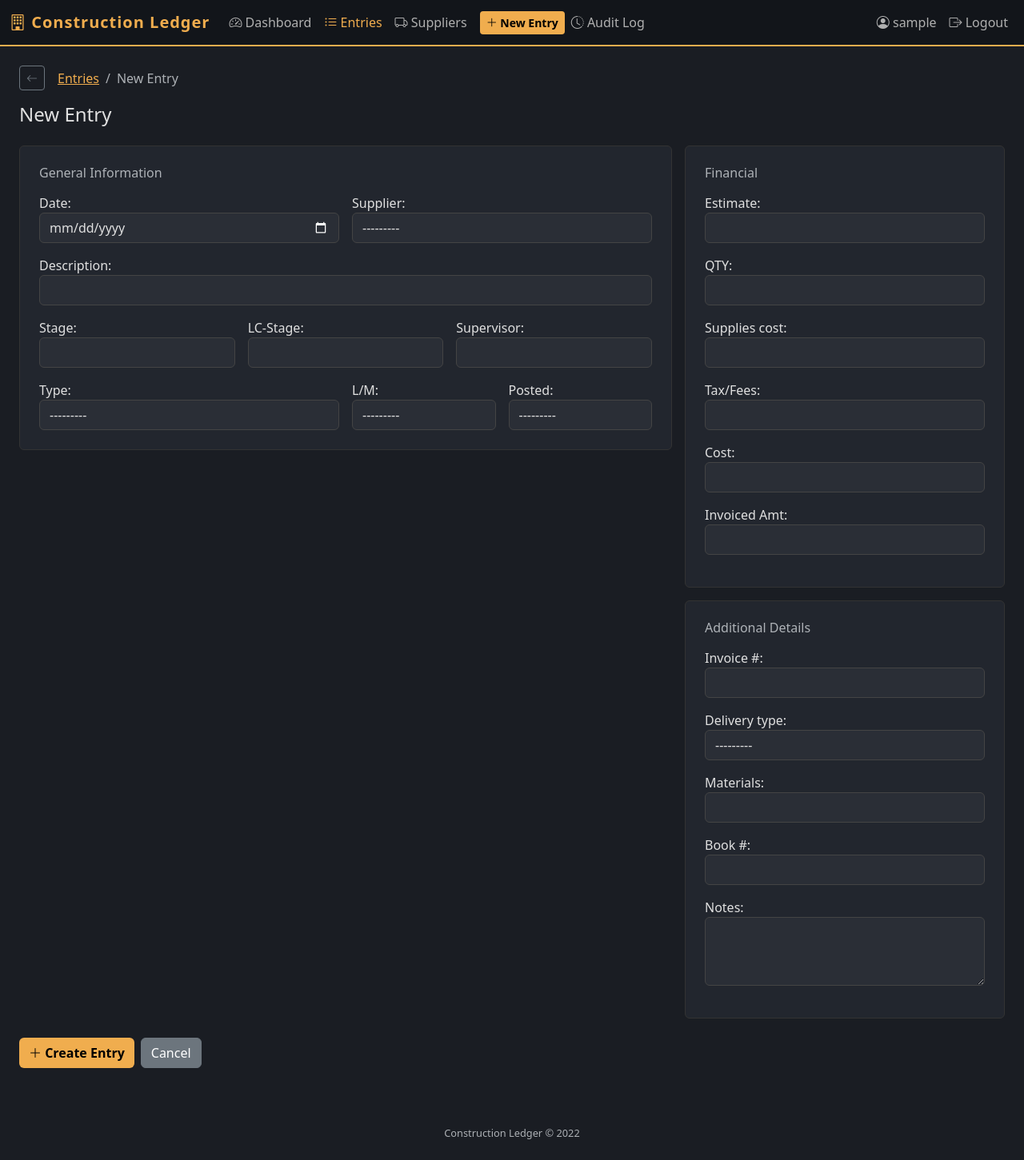
After one commit to strogers3/construction-ledger, a Django app: page /entries/new/ in a window 1280 px wide. The commit adds this page. Shown: the whole page at 80% size. Run offline with Django 5.2, Linux system fonts and the light colour scheme; the visitor is signed in with stand-in values (Sample User, id 1); data that the repository does not hold is empty.

Commit message:
Add new entry form and edit audit logging
- New entry form at /entries/new/ with permission gating (add_constructionentry)
- EntryChangeLog model tracks create/edit/split actions with user, timestamp,
  and field-level diffs (old → new) stored as JSON
- entry_edit snapshots field values before save and logs only changed fields
- entry_split logs before deleting the original entry, preserving the PK
- Per-entry Change History section on entry detail page
- Global /audit-log/ page (staff/superuser only) with paginated event list
- New Entry button in navbar and entry list header
- Migration 0003 for EntryChangeLog model

Co-Authored-By: Claude Sonnet 4.6 <noreply@anthropic.com>

```diff
--- a/ledger/models.py
+++ b/ledger/models.py
@@ -1,3 +1,4 @@
+from django.contrib.auth import get_user_model
 from django.db import models
 
 
@@ -70,3 +71,37 @@ class ConstructionEntry(models.Model):
 
     def __str__(self):
         return f"{self.date} - {self.description[:50]}"
+
+
+class EntryChangeLog(models.Model):
+    ACTION_CHOICES = [
+        ('create', 'Create'),
+        ('edit',   'Edit'),
+        ('delete', 'Delete'),
+        ('split',  'Split'),
+    ]
+
+    entry = models.ForeignKey(
+        ConstructionEntry,
+        on_delete=models.SET_NULL,
+        null=True, blank=True,
+        related_name='change_logs',
+    )
+    entry_id_snapshot = models.IntegerField(null=True, blank=True)
+    user = models.ForeignKey(
+        get_user_model(),
+        on_delete=models.SET_NULL,
+        null=True, blank=True,
+    )
+    timestamp = models.DateTimeField(auto_now_add=True)
+    action = models.CharField(max_length=10, choices=ACTION_CHOICES)
+    changes = models.JSONField(default=dict, blank=True)
+    notes = models.CharField(max_length=500, blank=True)
+
+    class Meta:
+        ordering = ['-timestamp']
+        verbose_name = "Entry Change Log"
+        verbose_name_plural = "Entry Change Logs"
+
+    def __str__(self):
+        return f"{self.timestamp:%Y-%m-%d %H:%M} — {self.action} entry #{self.entry_id_snapshot}"
--- a/ledger/templates/ledger/base.html
+++ b/ledger/templates/ledger/base.html
@@ -73,6 +73,20 @@
                             <i class="bi bi-truck"></i> Suppliers
                         </a>
                     </li>
+                    {% if perms.ledger.add_constructionentry %}
+                    <li class="nav-item ms-2 my-auto">
+                        <a class="btn btn-accent btn-sm" href="{% url 'ledger:entry_create' %}">
+                            <i class="bi bi-plus-lg"></i> New Entry
+                        </a>
+                    </li>
+                    {% endif %}
+                    {% if user.is_staff or user.is_superuser %}
+                    <li class="nav-item">
+                        <a class="nav-link {% if request.resolver_match.url_name == 'audit_log' %}active{% endif %}" href="{% url 'ledger:audit_log' %}">
+                            <i class="bi bi-clock-history"></i> Audit Log
+                        </a>
+                    </li>
+                    {% endif %}
                 </ul>
                 <ul class="navbar-nav ms-auto">
                     {% if user.is_authenticated %}
--- /dev/null
+++ b/ledger/templates/ledger/entry_create.html
@@ -0,0 +1,80 @@
+{% extends "ledger/base.html" %}
+
+{% block title %}New Entry - Construction Ledger{% endblock %}
+
+{% block content %}
+<div class="d-flex align-items-center gap-3 mb-3">
+    <a href="javascript:history.back()" class="btn btn-sm btn-outline-secondary"><i class="bi bi-arrow-left"></i></a>
+    <nav aria-label="breadcrumb" class="mb-0">
+        <ol class="breadcrumb mb-0">
+            <li class="breadcrumb-item"><a href="{% url 'ledger:entry_list' %}">Entries</a></li>
+            <li class="breadcrumb-item active">New Entry</li>
+        </ol>
+    </nav>
+</div>
+
+<h4 class="mb-4">New Entry</h4>
+
+<form method="post">
+    {% csrf_token %}
+
+    <div class="row g-3">
+        <!-- Main Info -->
+        <div class="col-lg-8">
+            <div class="card p-4 mb-3">
+                <h6 class="text-muted mb-3">General Information</h6>
+                <div class="row g-3">
+                    <div class="col-md-6">{{ form.date.label_tag }} {{ form.date }}</div>
+                    <div class="col-md-6">{{ form.supplier.label_tag }} {{ form.supplier }}</div>
+                    <div class="col-md-12">{{ form.description.label_tag }} {{ form.description }}</div>
+                    <div class="col-md-4">{{ form.stage.label_tag }} {{ form.stage }}</div>
+                    <div class="col-md-4">{{ form.lc_stage.label_tag }} {{ form.lc_stage }}</div>
+                    <div class="col-md-4">{{ form.supervisor.label_tag }} {{ form.supervisor }}</div>
+                    <div class="col-md-6">{{ form.type_description.label_tag }} {{ form.type_description }}</div>
+                    <div class="col-md-3">{{ form.lm.label_tag }} {{ form.lm }}</div>
+                    <div class="col-md-3">{{ form.posted.label_tag }} {{ form.posted }}</div>
+                </div>
+            </div>
+        </div>
+
+        <!-- Financial -->
+        <div class="col-lg-4">
+            <div class="card p-4 mb-3">
+                <h6 class="text-muted mb-3">Financial</h6>
+                <div class="mb-3">{{ form.estimate.label_tag }} {{ form.estimate }}</div>
+                <div class="mb-3">{{ form.qty.label_tag }} {{ form.qty }}</div>
+                <div class="mb-3">{{ form.supplies_cost.label_tag }} {{ form.supplies_cost }}</div>
+                <div class="mb-3">{{ form.tax_fees.label_tag }} {{ form.tax_fees }}</div>
+                <div class="mb-3">{{ form.cost.label_tag }} {{ form.cost }}</div>
+                <div class="mb-3">{{ form.invoiced_amt.label_tag }} {{ form.invoiced_amt }}</div>
+            </div>
+
+            <div class="card p-4">
+                <h6 class="text-muted mb-3">Additional Details</h6>
+                <div class="mb-3">{{ form.invoice_number.label_tag }} {{ form.invoice_number }}</div>
+                <div class="mb-3">{{ form.delivery_type.label_tag }} {{ form.delivery_type }}</div>
+                <div class="mb-3">{{ form.materials.label_tag }} {{ form.materials }}</div>
+                <div class="mb-3">{{ form.book_number.label_tag }} {{ form.book_number }}</div>
+                <div class="mb-3">{{ form.notes.label_tag }} {{ form.notes }}</div>
+            </div>
+        </div>
+    </div>
+
+    {% if form.errors %}
+    <div class="alert alert-danger mt-3">
+        <ul class="mb-0">
+        {% for field, errors in form.errors.items %}
+            {% for error in errors %}
+            <li><strong>{{ field }}:</strong> {{ error }}</li>
+            {% endfor %}
+        {% endfor %}
+        </ul>
+    </div>
+    {% endif %}
+
+    <div class="mt-4 d-flex gap-2">
+        <button type="submit" class="btn btn-accent"><i class="bi bi-plus-lg"></i> Create Entry</button>
+        <a href="{% url 'ledger:entry_list' %}" class="btn btn-secondary">Cancel</a>
+    </div>
+</form>
+{% endblock %}
--- a/ledger/urls.py
+++ b/ledger/urls.py
@@ -6,9 +6,11 @@ app_name = 'ledger'
 urlpatterns = [
     path('', views.dashboard, name='dashboard'),
     path('entries/', views.entry_list, name='entry_list'),
+    path('entries/new/', views.entry_create, name='entry_create'),
     path('entries/<int:pk>/', views.entry_detail, name='entry_detail'),
     path('entries/<int:pk>/edit/', views.entry_edit, name='entry_edit'),
     path('entries/<int:pk>/split/', views.entry_split, name='entry_split'),
+    path('audit-log/', views.audit_log, name='audit_log'),
     path('suppliers/', views.supplier_list, name='supplier_list'),
     path('suppliers/<int:pk>/', views.supplier_detail, name='supplier_detail'),
     path('suppliers/<int:pk>/rename/', views.supplier_rename, name='supplier_rename'),
--- a/ledger/views.py
+++ b/ledger/views.py
@@ -6,7 +6,7 @@ from django.core.paginator import Paginator
 from django.forms import formset_factory
 from django.contrib.auth.decorators import login_required, permission_required
 
-from .models import ConstructionEntry, Supplier, TypeDescription
+from .models import ConstructionEntry, Supplier, TypeDescription, EntryChangeLog
 from django.contrib import messages
 
 from .forms import ConstructionEntryForm
@@ -184,7 +184,8 @@ def entry_detail(request, pk):
         ConstructionEntry.objects.select_related('supplier', 'type_description'),
         pk=pk
     )
-    return render(request, 'ledger/entry_detail.html', {'entry': entry})
+    change_logs = entry.change_logs.select_related('user').order_by('-timestamp')
+    return render(request, 'ledger/entry_detail.html', {'entry': entry, 'change_logs': change_logs})
 
 
 @login_required
@@ -259,13 +260,50 @@ def supplier_detail(request, pk):
 def entry_edit(request, pk):
     entry = get_object_or_404(ConstructionEntry, pk=pk)
     if request.method == 'POST':
+        old_values = {
+            f: str(getattr(entry, f)) if getattr(entry, f) is not None else ''
+            for f in ConstructionEntryForm.Meta.fields
+        }
         form = ConstructionEntryForm(request.POST, instance=entry)
         if form.is_valid():
             form.save()
+            changes = {
+                f: {'old': old_values[f], 'new': str(getattr(entry, f)) if getattr(entry, f) is not None else ''}
+                for f in ConstructionEntryForm.Meta.fields
+                if (str(getattr(entry, f)) if getattr(entry, f) is not None else '') != old_values[f]
+            }
+            if changes:
+                _log_entry_change(entry, request.user, 'edit', changes)
             return redirect('ledger:entry_detail', pk=entry.pk)
     else:
         form = ConstructionEntryForm(instance=entry)
     return render(request, 'ledger/entry_edit.html', {'form': form, 'entry': entry})
+
+
+@login_required
+@permission_required('ledger.add_constructionentry', raise_exception=True)
+def entry_create(request):
+    if request.method == 'POST':
+        form = ConstructionEntryForm(request.POST)
+        if form.is_valid():
+            entry = form.save()
+            _log_entry_change(entry, request.user, 'create')
+            return redirect('ledger:entry_detail', pk=entry.pk)
+    else:
+        form = ConstructionEntryForm()
+    return render(request, 'ledger/entry_create.html', {'form': form})
+
+
+def _log_entry_change(entry, user, action, changes=None, notes=''):
+    """Record a create/edit/split action on a ConstructionEntry."""
+    EntryChangeLog.objects.create(
+        entry=entry,
+        entry_id_snapshot=entry.pk if entry else None,
+        user=user,
+        action=action,
+        changes=changes or {},
+        notes=notes,
+    )
 
 
 def _divide_amount(amount, n):
@@ -296,6 +334,7 @@ def entry_split(request, pk):
         if formset.is_valid():
             for form in formset:
                 form.save()
+            _log_entry_change(entry, request.user, 'split', notes=f"Split into {num_splits} parts")
             entry.delete()
             return redirect('ledger:entry_list')
         return render(request, 'ledger/entry_split.html', {
@@ -378,3 +417,11 @@ def supplier_rename(request, pk):
         return redirect('ledger:supplier_detail', pk=supplier.pk)
 
     return redirect('ledger:supplier_detail', pk=pk)
+
+
+@login_required
+def audit_log(request):
+    logs = EntryChangeLog.objects.select_related('entry', 'user').order_by('-timestamp')
+    paginator = Paginator(logs, 50)
+    page_obj = paginator.get_page(request.GET.get('page'))
+    return render(request, 'ledger/audit_log.html', {'page_obj': page_obj})
```
Also changed, not shown: ledger/admin.py (+8 -1 lines), ledger/templates/ledger/audit_log.html (added, +97 -0 lines), ledger/templates/ledger/entry_detail.html (+55 -0 lines), ledger/templates/ledger/entry_list.html (+8 -1 lines), ledger/migrations/0003_entrychangelog.py (added).
